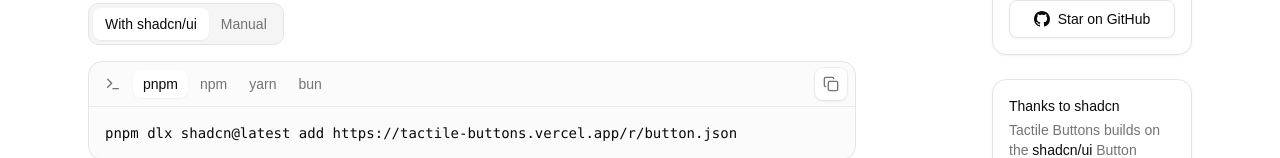
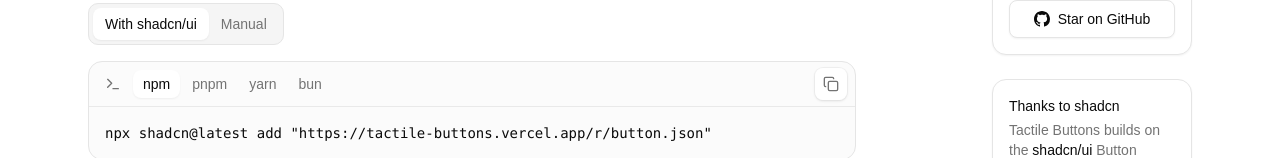
Before and after one commit to joe-morel/tactile-buttons, a React (Vite) app: page / in a window 1280 px wide. Shown: the part 642-800 px from the top of the page. Built offline with nearby package versions, Linux system fonts and the light colour scheme.

Commit message:
docs: fix install command tabs and align manual deps Default to npm in CommandBlock, quote registry URL for copy-paste, and use radix-ui in manual install steps to match the component.

```diff
--- a/src/components/button-docs-page.tsx
+++ b/src/components/button-docs-page.tsx
@@ -19,18 +19,17 @@
 const BUTTON_REGISTRY_URL = "https://tactile-buttons.vercel.app/r/button.json"
 
 const shadcnCommands = {
-  pnpm: `pnpm dlx shadcn@latest add ${BUTTON_REGISTRY_URL}`,
-  npm: `npx shadcn@latest add ${BUTTON_REGISTRY_URL}`,
-  yarn: `yarn dlx shadcn@latest add ${BUTTON_REGISTRY_URL}`,
-  bun: `bunx shadcn@latest add ${BUTTON_REGISTRY_URL}`,
+  npm: `npx shadcn@latest add "${BUTTON_REGISTRY_URL}"`,
+  pnpm: `pnpm dlx shadcn@latest add "${BUTTON_REGISTRY_URL}"`,
+  yarn: `yarn dlx shadcn@latest add "${BUTTON_REGISTRY_URL}"`,
+  bun: `bunx shadcn@latest add "${BUTTON_REGISTRY_URL}"`,
 } as const
 
 const manualCommands = {
-  pnpm:
-    "pnpm add class-variance-authority clsx tailwind-merge @radix-ui/react-slot",
-  npm: "npm install class-variance-authority clsx tailwind-merge @radix-ui/react-slot",
-  yarn: "yarn add class-variance-authority clsx tailwind-merge @radix-ui/react-slot",
-  bun: "bun add class-variance-authority clsx tailwind-merge @radix-ui/react-slot",
+  npm: "npm install class-variance-authority clsx tailwind-merge radix-ui",
+  pnpm: "pnpm add class-variance-authority clsx tailwind-merge radix-ui",
+  yarn: "yarn add class-variance-authority clsx tailwind-merge radix-ui",
+  bun: "bun add class-variance-authority clsx tailwind-merge radix-ui",
 } as const
 
 const cursorCode = `@layer base {
--- a/src/components/docs/command-block.tsx
+++ b/src/components/docs/command-block.tsx
@@ -4,7 +4,7 @@
 import { CopyButton } from "@/components/docs/copy-button"
 import { cn } from "@/lib/utils"
 
-const packageManagers = ["pnpm", "npm", "yarn", "bun"] as const
+const packageManagers = ["npm", "pnpm", "yarn", "bun"] as const
 
 type PackageManager = (typeof packageManagers)[number]
 
@@ -13,7 +13,7 @@
 }: {
   commands: Record<PackageManager, string>
 }) {
-  const [pm, setPm] = React.useState<PackageManager>("pnpm")
+  const [pm, setPm] = React.useState<PackageManager>("npm")
   const code = commands[pm]
 
   return (
@@ -45,7 +45,7 @@
       </div>
 
       <div className="overflow-x-auto px-4 py-3.5">
-        <code className="font-mono text-sm text-foreground">{code}</code>
+        <code className="break-all font-mono text-sm text-foreground">{code}</code>
       </div>
     </div>
   )
```
